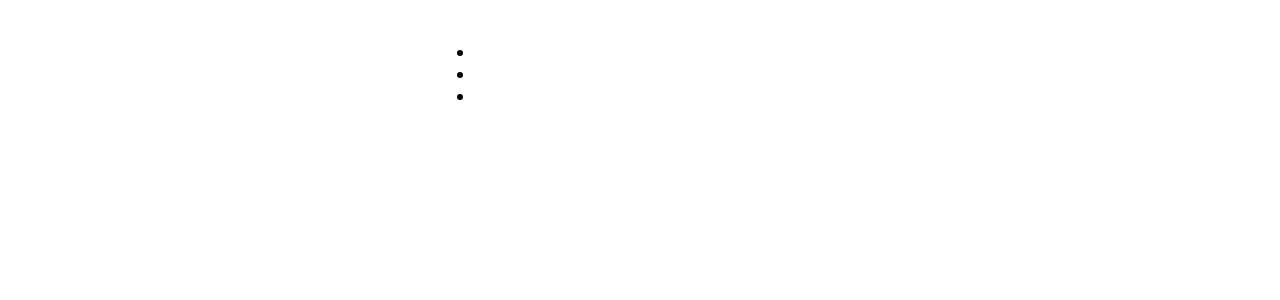
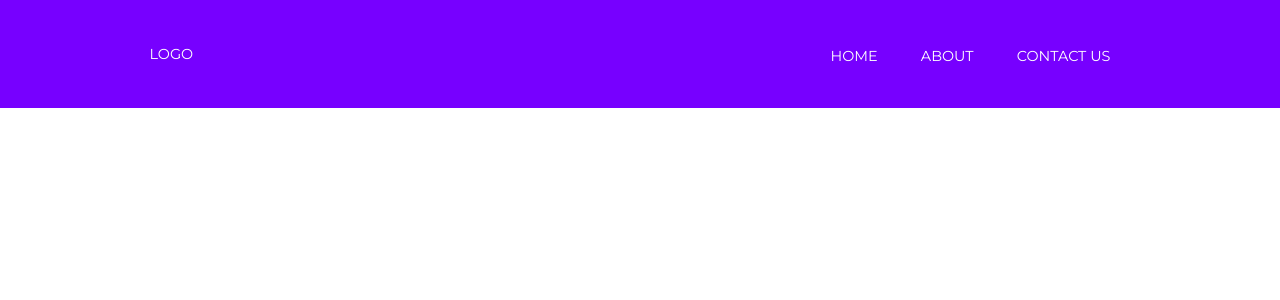
Before and after one commit to PawelZarebski7/Simple_Angular_App_Api_Form, an Angular app in the folder Easy-Angular-App/: page / in a window 1280 px wide. Shown: the top 300 px of the page. Built offline with nearby package versions, Linux system fonts and the light colour scheme.

Commit message:
Add header's styles in css

```diff
--- a/Easy-Angular-App/src/app/nav/nav.component.css
+++ b/Easy-Angular-App/src/app/nav/nav.component.css
@@ -0,0 +1,25 @@
+header {
+  background: #7700FF;
+}
+.logo {
+    font-weight: bold;
+  }
+ nav {
+      justify-self: right;
+  }
+ul {
+    list-style-type: none;
+          margin: 20px;
+          padding: 0;
+      }
+li {
+              float: left;
+          }
+a {
+                  padding: 1.5em;
+                  text-transform: uppercase;
+                  font-size: .8em;
+              }
+a:hover {
+                      background: #8E2BFF;
+                  }
--- a/Easy-Angular-App/src/styles.css
+++ b/Easy-Angular-App/src/styles.css
@@ -1,4 +1,3 @@
-/* You can add global styles to this file, and also import other style files */
 @import url('https://fonts.googleapis.com/css?family=Montserrat:400,700');
 
 body, html {
@@ -13,7 +12,6 @@ body {
 
 a {
     text-decoration: none;
-  color: white;
 }
 
 .container {
@@ -23,6 +21,10 @@ a {
     display: grid;
     grid-template-columns: 30% auto;
 }
+    a {
+        color: white;
+    }
+
 
 section {
     width: 80%;
```
Lines whose indentation alone changed are shown as unchanged.
